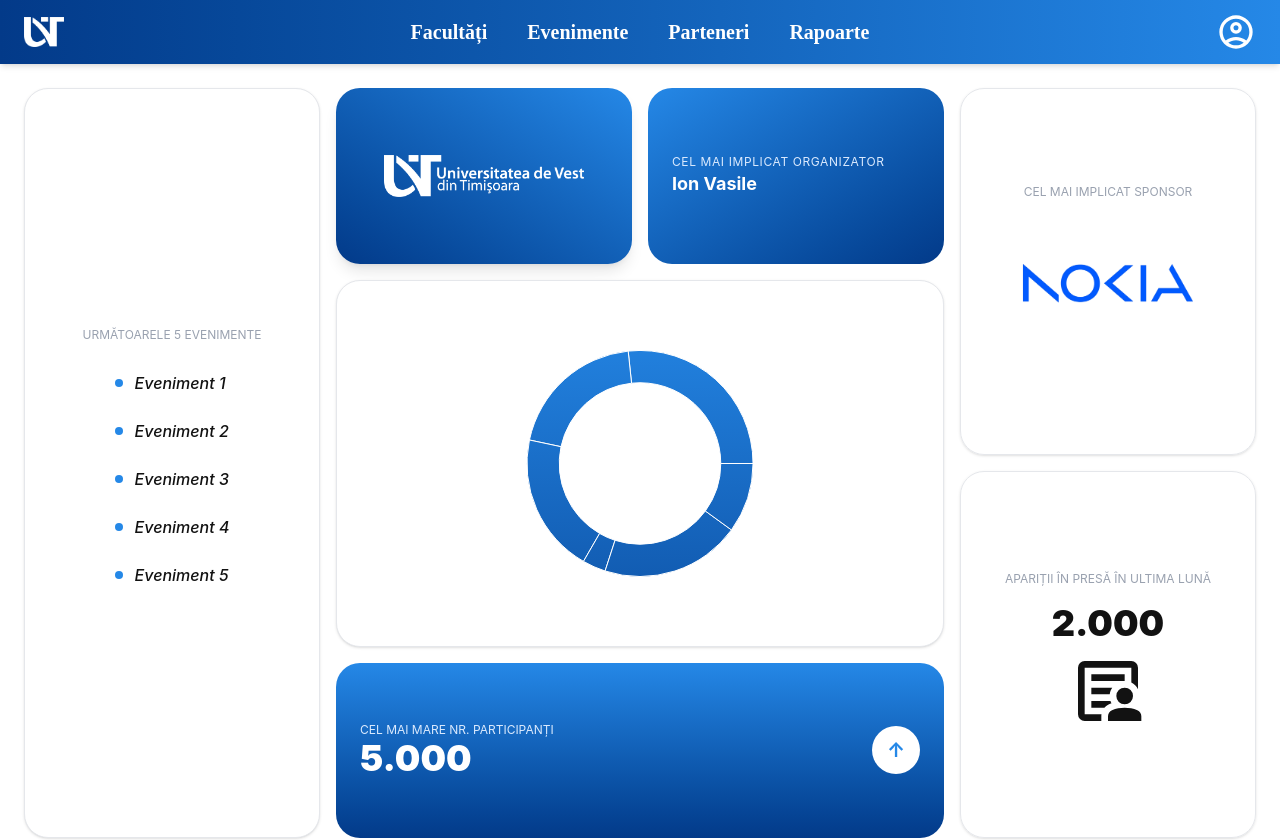
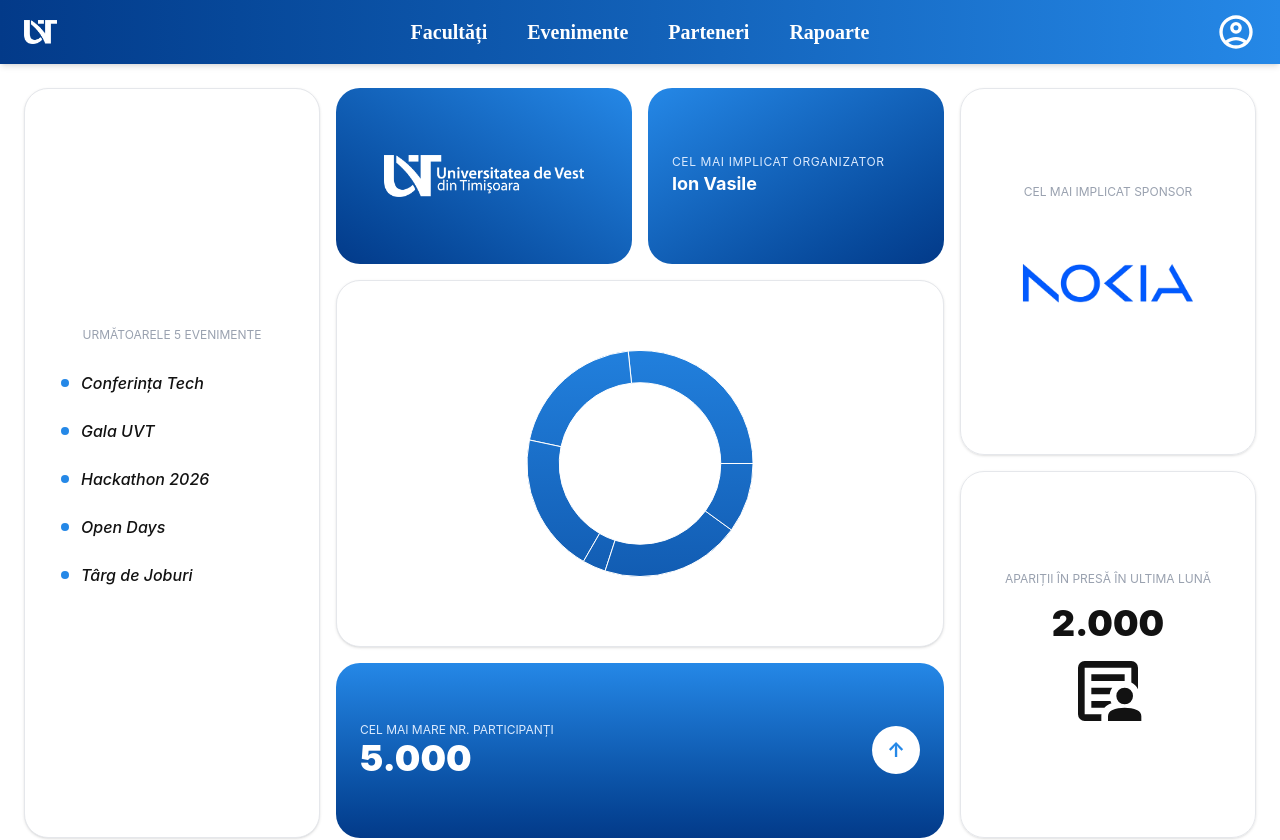
Before and after one commit to DanyParfene/UniEvent, a React (Vite) app in the folder FRONTEND/UniEvent/: page /dashboard in a window 1280 px wide. Shown: the top 840 px of the page. Built offline with nearby package versions, Linux system fonts and the light colour scheme; some icons are missing.

Commit message:
Dashboard Updated

```diff
--- a/FRONTEND/UniEvent/src/components/charts/Bento.tsx
+++ b/FRONTEND/UniEvent/src/components/charts/Bento.tsx
@@ -1,62 +1,96 @@
 import CustomActiveShapePieChart from "./PieChart";
 import longLogo from "../../assets/uvt-long.png";
-import nokiaLogo from "../../assets/nokia_logo.png";
 import PressIcon from "../../assets/press.svg?react";
+import { Link } from "@tanstack/react-router";
 
-const Bento = () => {
+interface BentoStats {
+  upcomingEvents: string[];
+  topOrganiser: string;
+  topSponsorLogo: string;
+  pressAppearances: number;
+  maxParticipants: number;
+  chartData: { name: string; value: number }[];
+}
+
+const Bento = ({ stats }: { stats: BentoStats }) => {
   return (
     <div className="p-6 flex items-center justify-center">
       <div className="max-w-7xl w-full grid grid-cols-1 md:grid-cols-4 md:grid-rows-4 gap-4 h-auto md:h-[750px]">
-
         <div className="md:col-span-1 md:row-span-4 bg-white rounded-3xl p-6 shadow-sm border border-gray-200 flex flex-col justify-center items-center h-full">
-          <h3 className="text-gray-400 text-xs text-xl mb-4 uppercase">Următoarele 5 evenimente</h3>
-          <ul className="">
-            {[1, 2, 3, 4, 5].map((i) => (
-              <li key={i} className="flex items-center gap-3 p-3 rounded-xl transition-colors">
-                <span className="w-2 h-2 rounded-full bg-secondary"></span>
-                <span className="font-medium text-text-secondary italic">Eveniment {i}</span>
-              </li>
-            ))}
+          <h3 className="text-gray-400 text-xs text-xl mb-4 uppercase">
+            Următoarele 5 evenimente
+          </h3>
+          <ul className="w-full">
+            {stats.upcomingEvents.length > 0 ? (
+              stats.upcomingEvents.map((eventName, index) => (
+                <li
+                  key={index}
+                >
+                  <Link to={"/eveniment"} className="flex items-center gap-3 p-3 rounded-xl transition-all duration-300 hover:bg-blue-50 group cursor-pointer">
+                    <span className="w-2 h-2 rounded-full bg-secondary shrink-0 transition-transform duration-300 group-hover:scale-150"></span>
+                    <span className="font-medium text-text-secondary italic group-hover:text-primary transition-colors duration-300">
+                      {eventName}
+                    </span>
+                  </Link>
+                </li>
+              ))
+            ) : (
+              <p className="text-sm text-gray-400 text-center">
+                Niciun eveniment viitor.
+              </p>
+            )}
           </ul>
         </div>
 
-        <div className="md:col-span-1 md:row-span-1 bg-gradient-to-bl from-secondary to-primary rounded-3xl p-6 flex items-center justify-center text-white text-4xl font-black shadow-lg h-full">
-          <img src={longLogo} alt="UVT" className="p-6"/>
+        <div className="md:col-span-1 md:row-span-1 bg-gradient-to-bl from-secondary to-primary rounded-3xl p-6 flex items-center justify-center text-white text-4xl font-black h-full">
+          <img src={longLogo} alt="UVT" className="p-6" />
         </div>
 
         <div className="md:col-span-1 md:row-span-1 bg-gradient-to-br from-secondary to-primary rounded-3xl p-6 flex flex-col justify-center h-full">
-          <p className="text-blue-100 text-xs uppercase tracking-wider">Cel mai implicat organizator</p>
-          <p className="text-text-primary font-bold text-lg">Ion Vasile</p>
+          <p className="text-blue-100 text-xs uppercase tracking-wider">
+            Cel mai implicat organizator
+          </p>
+          <p className="text-text-primary font-bold text-lg">
+            {stats.topOrganiser}
+          </p>
         </div>
 
         <div className="md:col-span-1 md:row-span-2 rounded-3xl p-8 flex flex-col items-center justify-center text-white shadow-sm border border-gray-200 h-full">
-          <p className="text-gray-400 text-xs uppercase mb-2">Cel mai implicat sponsor</p>
+          <p className="text-gray-400 text-xs uppercase mb-2">
+            Cel mai implicat sponsor
+          </p>
           <div>
-            <img src={nokiaLogo} alt="logo" className="p-6" />
+            <img src={stats.topSponsorLogo} alt="logo" className="p-6" />
           </div>
         </div>
 
         <div className="md:col-span-2 md:row-span-2 bg-white rounded-3xl p-4 shadow-sm border border-gray-200 flex flex-col items-center justify-center h-full">
-             <CustomActiveShapePieChart/>
+          <CustomActiveShapePieChart chartData={stats.chartData} />
         </div>
 
         <div className="md:col-span-1 md:row-span-2 rounded-3xl shadow-sm border border-gray-200 p-6 flex flex-col items-center justify-center h-full">
-          <h3 className="mb-4 text-gray-400 text-xs uppercase">Apariții în presă în ultima lună</h3>
-          <p className="text-4xl font-black text-text-secondary">2.000</p>
-          <PressIcon className="fill-text-secondary w-20 h-20 m-2"/>
-
+          <h3 className="mb-4 text-gray-400 text-xs uppercase">
+            Apariții în presă în ultima lună
+          </h3>
+          <p className="text-4xl font-black text-text-secondary">
+            {stats.pressAppearances.toLocaleString("ro-RO")}
+          </p>
+          <PressIcon className="fill-text-secondary w-20 h-20 m-2" />
         </div>
 
         <div className="md:col-span-2 md:row-span-1 bg-gradient-to-b from-secondary to-primary rounded-3xl p-6 flex items-center justify-between h-full">
           <div>
-            <p className="text-blue-100 text-xs uppercase">Cel mai mare nr. participanți</p>
-            <p className="text-4xl font-black text-text-primary">5.000</p>
+            <p className="text-blue-100 text-xs uppercase">
+              Cel mai mare nr. participanți
+            </p>
+            <p className="text-4xl font-black text-text-primary">
+              {stats.maxParticipants.toLocaleString("ro-RO")}
+            </p>
           </div>
           <div className="h-12 w-12 bg-text-primary rounded-full flex items-center justify-center text-secondary font-bold text-xl">
             ↑
           </div>
         </div>
-
       </div>
     </div>
   );
--- a/FRONTEND/UniEvent/src/components/charts/PieChart.tsx
+++ b/FRONTEND/UniEvent/src/components/charts/PieChart.tsx
@@ -9,17 +9,6 @@ import {
 } from "recharts";
 import { RechartsDevtools } from "@recharts/devtools";
 
-// #region Sample data
-const data = [
-  { name: "Ian", value: 400 },
-  { name: "Feb", value: 300 },
-  { name: "Mar", value: 300 },
-  { name: "Apr", value: 50 },
-  { name: "Mai", value: 300 },
-  { name: "Iun", value: 150 },
-];
-
-// #endregion
 const renderActiveShape = ({
   cx,
   cy,
@@ -93,9 +82,11 @@ const renderActiveShape = ({
 };
 
 export default function CustomActiveShapePieChart({
+  chartData,
   isAnimationActive = true,
   defaultIndex = undefined,
 }: {
+  chartData: {name: string, value: number}[];
   isAnimationActive?: boolean;
   defaultIndex?: TooltipIndex;
 }) {
@@ -123,7 +114,7 @@ export default function CustomActiveShapePieChart({
           </defs>
           <Pie
             activeShape={renderActiveShape}
-            data={data}
+            data={chartData}
             cx="50%"
             cy="50%"
             innerRadius="50%"
--- a/FRONTEND/UniEvent/src/components/shared/Header.tsx
+++ b/FRONTEND/UniEvent/src/components/shared/Header.tsx
@@ -11,15 +11,15 @@ import {
   partnerActions,
   reportActions,
 } from "./headerType";
+import RedirectButton from "../common/RedirectButton";
 
 const Header = () => {
   return (
     <header className="sticky top-0 left-0 z-50 w-full bg-gradient-to-r from-primary to-secondary text-white shadow-md font-[Source_Sans_Pro]">
       <div className="relative mx-auto flex h-16 w-full items-center px-6">
-        <div className="flex items-center justify-center w-10 h-10 cursor-pointer">
-          <img src={shortLogo} alt="Logo-uvt" />
-        </div>
-
+          <RedirectButton to={"/dashboard"} className="w-6 h-6 hover:scale-105 transition-transform">
+            <img src={shortLogo} alt="Logo-uvt" className="w-full h-full object-contain" />
+          </RedirectButton>
         <nav className="absolute left-1/2 -translate-x-1/2">
           <ul className="flex items-center gap-10 text-xl font-semibold">
             <HeaderDropdown
@@ -37,6 +37,7 @@ const Header = () => {
             />
             <HeaderDropdown
               title="Parteneri"
+              to="/parteneri"
               description="Alege o acțiune din cele posibile pentru parteneri."
               icon={PartnerIcon}
               items={partnerActions}
--- a/FRONTEND/UniEvent/src/components/shared/HeaderDropdown.tsx
+++ b/FRONTEND/UniEvent/src/components/shared/HeaderDropdown.tsx
@@ -3,6 +3,7 @@ import { Link } from "@tanstack/react-router";
 
 const HeaderDropdown = ({
   title,
+  to = "/",
   description,
   icon: Icon,
   items,
@@ -10,9 +11,9 @@ const HeaderDropdown = ({
 }: Props) => {
   return (
     <li className="group relative">
-      <span className="flex h-16 w-10 md:w-auto items-center transition-all duration-300 ease-out hover:scale-105 cursor-pointer">
+      <span className="flex h-16 w-10 md:w-auto items-center transition-all hover:scale-105 cursor-pointer">
         <Icon className="block size-6 min-w-6 min-h-6 shrink-0 md:hidden fill-text-primary" />
-        <span className="hidden md:block">{title}</span>
+        <Link to={to} className="hidden md:block">{title}</Link>
       </span>
       <div className="invisible fixed left-0 top-full w-full translate-y-2 opacity-0 transition-all duration-150 ease-out group-hover:pointer-events-auto group-hover:visible group-hover:translate-y-0 group-hover:opacity-100">
         <div className="border-t border-slate-200 bg-white text-gray-800 shadow-xl rounded-b-2xl">
--- a/FRONTEND/UniEvent/src/components/shared/headerType.ts
+++ b/FRONTEND/UniEvent/src/components/shared/headerType.ts
@@ -14,20 +14,20 @@ export const faculties: DropdownLink[] = [
 ];
 
 export const eventActions: DropdownLink[] = [
-  { label: "Adăugare Eveniment", to: "/create-event" },
-  { label: "Filtrare Evenimente", to: "/filtrare-evenimente" },
-  { label: "Completare Post Eveniment", to: "/evenimente/completare-post" },
+  { label: "Adăugare eveniment", to: "/create-event" },
+  { label: "Filtrare evenimente", to: "/filtrare-evenimente" },
+  { label: "Completare post eveniment", to: "/evenimente/completare-post" },
   { label: "Arhivă", to: "/evenimente/arhiva" },
 ];
 
 export const partnerActions: DropdownLink[] = [
-  { label: "Adăugare Partener", to: "/parteneri-adaugare" },
-  { label: "Editare Parteneri", to: "/parteneri-administrare" },
+  { label: "Adăugare partener", to: "/parteneri-adaugare" },
+  { label: "Editare parteneri", to: "/parteneri-administrare" },
 ];
 
 export const reportActions: DropdownLink[] = [
-  { label: "Generare Raport", to: "/rapoarte/generare" },
-  { label: "Raport Anual", to: "/rapoarte/anual" },
+  { label: "Generare raport", to: "/rapoarte/generare" },
+  { label: "Raport anual", to: "/rapoarte/anual" },
 ];
 
 export type DropdownLink = {
@@ -37,6 +37,7 @@ export type DropdownLink = {
 
 export type Props = {
     title: string;
+    to?: string;
     description: string;
     icon: React.ComponentType<{ className?: string}>;
     items: DropdownLink[];
--- a/FRONTEND/UniEvent/src/routes/dashboard.tsx
+++ b/FRONTEND/UniEvent/src/routes/dashboard.tsx
@@ -2,15 +2,31 @@ import { createFileRoute } from '@tanstack/react-router'
 import Bento from '../components/charts/Bento';
 import Carousel from '../components/carousel/Carousel';
 import EventList from '../components/events/EventList';
+import nokiaLogo from '../assets/nokia_logo.png';
 
 export const Route = createFileRoute('/dashboard')({
   component: RouteComponent,
 })
 
 function RouteComponent() {
+  const mockBentoData = {
+    upcomingEvents: ["Conferința Tech", "Gala UVT", "Hackathon 2026", "Open Days", "Târg de Joburi"],
+    topOrganiser: "Ion Vasile",
+    topSponsorLogo: nokiaLogo,
+    pressAppearances: 2000,
+    maxParticipants: 5000,
+    chartData: [
+      { name: "Ian", value: 400 },
+      { name: "Feb", value: 300 },
+      { name: "Mar", value: 300 },
+      { name: "Apr", value: 50 },
+      { name: "Mai", value: 300 },
+      { name: "Iun", value: 150 },
+    ],
+  };
   return(
     <>
-      <Bento />
+      <Bento stats={mockBentoData}/>
       <EventList/>
       <Carousel />
     </>
```
